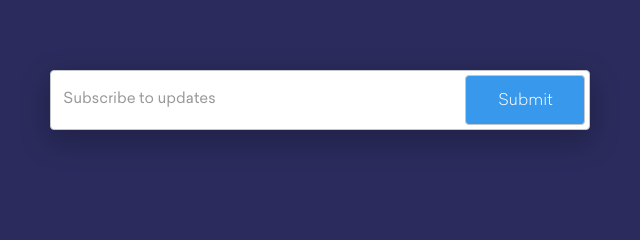
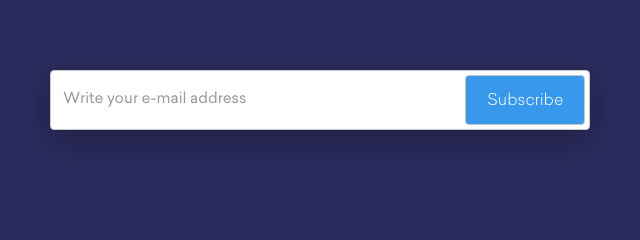
Before and after one commit to sadi22/solvdsoft.github.io, a plain HTML site: page index.html in a window 1280 px wide. Shown: the part 422-662 px from the top of the page, 543-1183 px from the left. Drawn offline with nearby package versions, Linux system fonts and the light colour scheme.

Commit message:
form content change

```diff
--- a/index.html
+++ b/index.html
@@ -28,7 +28,7 @@
           </div>
 
           <form id="email-form" name="email-form" data-name="Email Form" class="form-4" method="POST" action="https://formspree.io/hello@solvdapp.io">
-            <div class="div-block-3 w-clearfix"><input type="email" class="email-box w-input" maxlength="256" name="email" data-name="Email" placeholder="Subscribe to updates" id="email" required=""><input type="submit" value="Submit" data-wait="Please wait..." data-w-id="1d71aa82-7fe9-78f6-4773-170667723b2d" class="submit-button-4 w-button"></div>
+            <div class="div-block-3 w-clearfix"><input type="email" class="email-box w-input" maxlength="256" name="email" data-name="Email" placeholder="Write your e-mail address" id="email" required=""><input type="submit" value="Subscribe" data-wait="Please wait..." data-w-id="1d71aa82-7fe9-78f6-4773-170667723b2d" class="submit-button-4 w-button"></div>
           </form>
 
           <div data-w-id="dcddbb63-e9f5-a5f1-0009-d217083dd585" style="opacity:0" class="success-message w-form-done">
```
